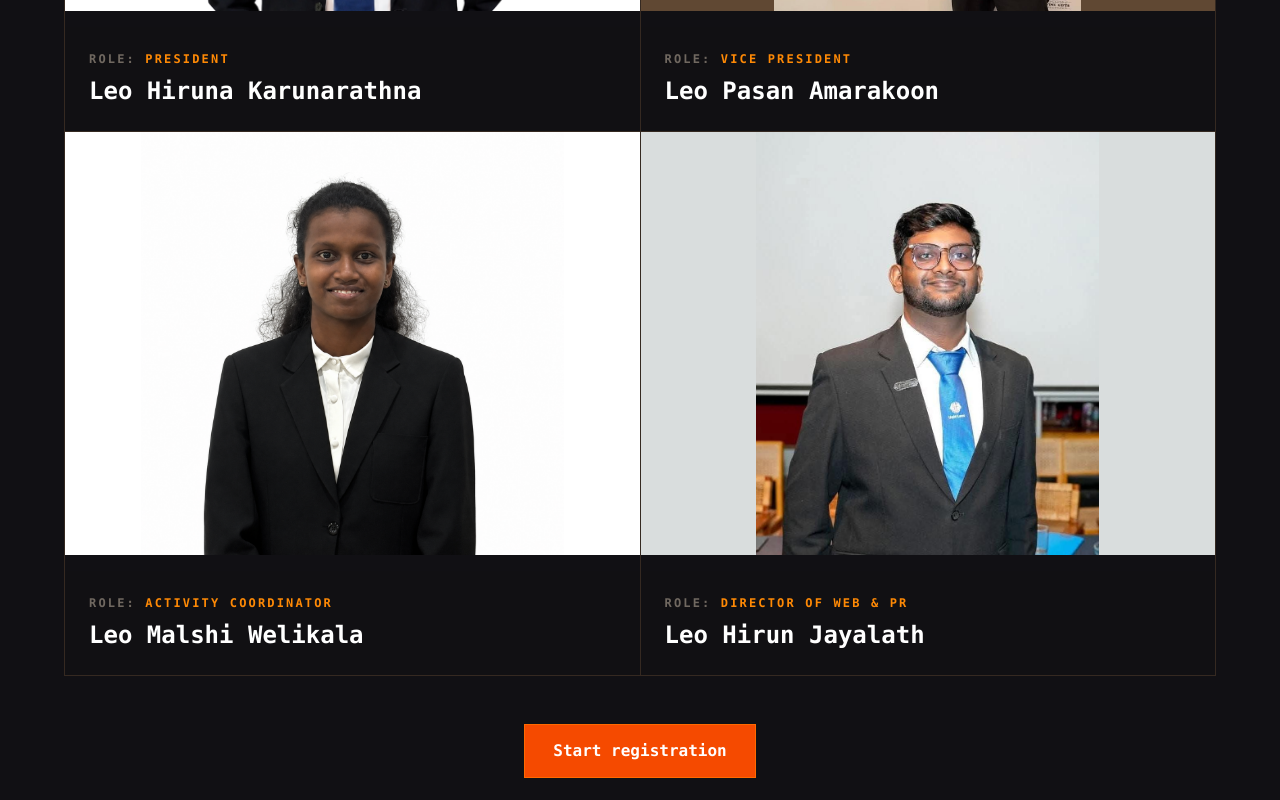
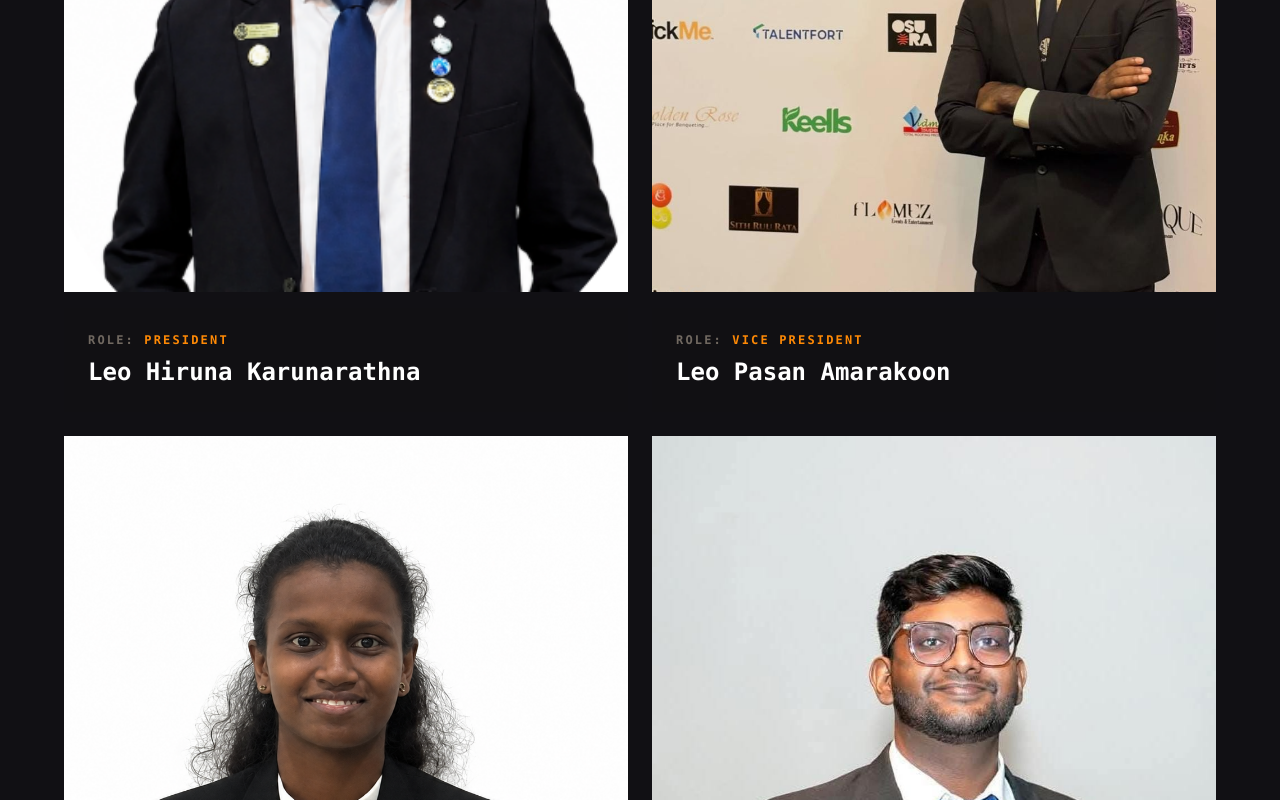
Before and after one commit to hirunjayalath/devthon-4.0-web, a React (Vite) app: page / in a window 1280 px wide. Shown: the part 8400-9200 px from the top of the page. Built offline with nearby package versions, Linux system fonts and the light colour scheme; no server answers.

Commit message:
Align team portraits without side bars

```diff
--- a/src/StaticSections.tsx
+++ b/src/StaticSections.tsx
@@ -143,7 +143,6 @@ export function ContactSection({ onRegister }: { onRegister: () => void }) {
       email: 'karunarathnahiruna2002@gmail.com',
       photo: hirunaKarunarathna,
       photoPosition: 'center top',
-      photoBackground: '#ffffff',
     },
     {
       name: 'Leo Pasan Amarakoon',
@@ -154,7 +153,6 @@ export function ContactSection({ onRegister }: { onRegister: () => void }) {
       email: 'amarakoonpasan1@gmail.com',
       photo: pasanAmarakoon,
       photoPosition: 'center top',
-      photoBackground: '#604833',
     },
     {
       name: 'Leo Malshi Welikala',
@@ -165,7 +163,6 @@ export function ContactSection({ onRegister }: { onRegister: () => void }) {
       email: 'malshiwelikala@gmail.com',
       photo: malshiWelikala,
       photoPosition: 'center top',
-      photoBackground: '#ffffff',
     },
     {
       name: 'Leo Hirun Jayalath',
@@ -176,7 +173,6 @@ export function ContactSection({ onRegister }: { onRegister: () => void }) {
       email: 'hirunjayalath24@gmail.com',
       photo: hirunJayalath,
       photoPosition: 'center top',
-      photoBackground: '#d9dddd',
     },
   ]
   return (
@@ -189,7 +185,7 @@ export function ContactSection({ onRegister }: { onRegister: () => void }) {
         </div>
 
         <div className="mx-auto max-w-6xl">
-          <div className="grid border-l border-t border-orange-300/15 sm:grid-cols-2">
+          <div className="grid gap-6 sm:grid-cols-2">
             {contacts.map((contact, index) => (
               <article
                 key={contact.name}
@@ -209,16 +205,18 @@ export function ContactSection({ onRegister }: { onRegister: () => void }) {
                   }
                 }}
                 aria-label={`Show contact details for ${contact.name}`}
-                className="group relative h-[30rem] cursor-pointer overflow-hidden border-b border-r border-orange-300/15 outline-none focus-visible:outline-2 focus-visible:outline-orange-500 focus-visible:outline-offset-[-3px] lg:h-[34rem]"
+                className="group relative cursor-pointer overflow-hidden bg-[#111014] outline-none focus-visible:outline-2 focus-visible:outline-orange-500 focus-visible:outline-offset-[-3px]"
               >
-                <div className="absolute inset-x-0 top-0 bottom-[7.5rem]" style={{ backgroundColor: contact.photoBackground }}>
+                <div className="relative aspect-[4/5] overflow-hidden">
                   <img
                     src={contact.photo}
                     alt={contact.name}
-                    className="h-full w-full object-contain"
+                    className="absolute inset-0 h-full w-full object-cover"
                     style={{ objectPosition: contact.photoPosition }}
                   />
                 </div>
+
+                <div className="h-[7.5rem]" aria-hidden="true" />
 
                 <div className={`absolute left-0 top-0 h-0.5 bg-orange-500 transition-[width] duration-300 ${activeContact === index ? 'w-full' : 'w-0'}`} />
 
```
